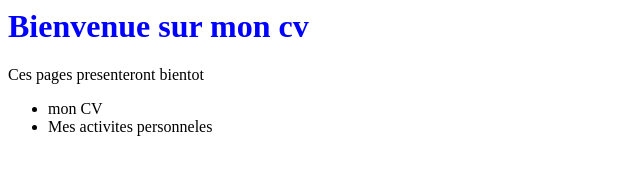
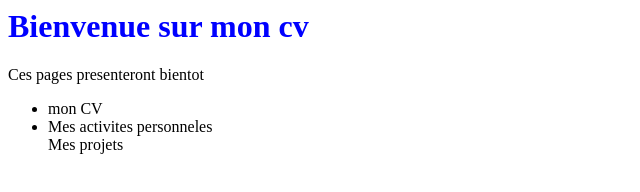
Before and after one commit to Remilebg/mon-cv-montiscar, a plain HTML site: page index.html in a window 1280 px wide. Shown: the whole page, without its empty margins (0-640 px from the left). Drawn offline with Linux system fonts and the light colour scheme.

Commit message:
modif page index

```diff
--- a/index.html
+++ b/index.html
@@ -12,6 +12,7 @@
     <ul>
         <li>mon CV</li>
         <li>Mes activites personneles</li>
+        <lis>Mes projets</lis>
     </ul>
 </body>
 </html>
```
